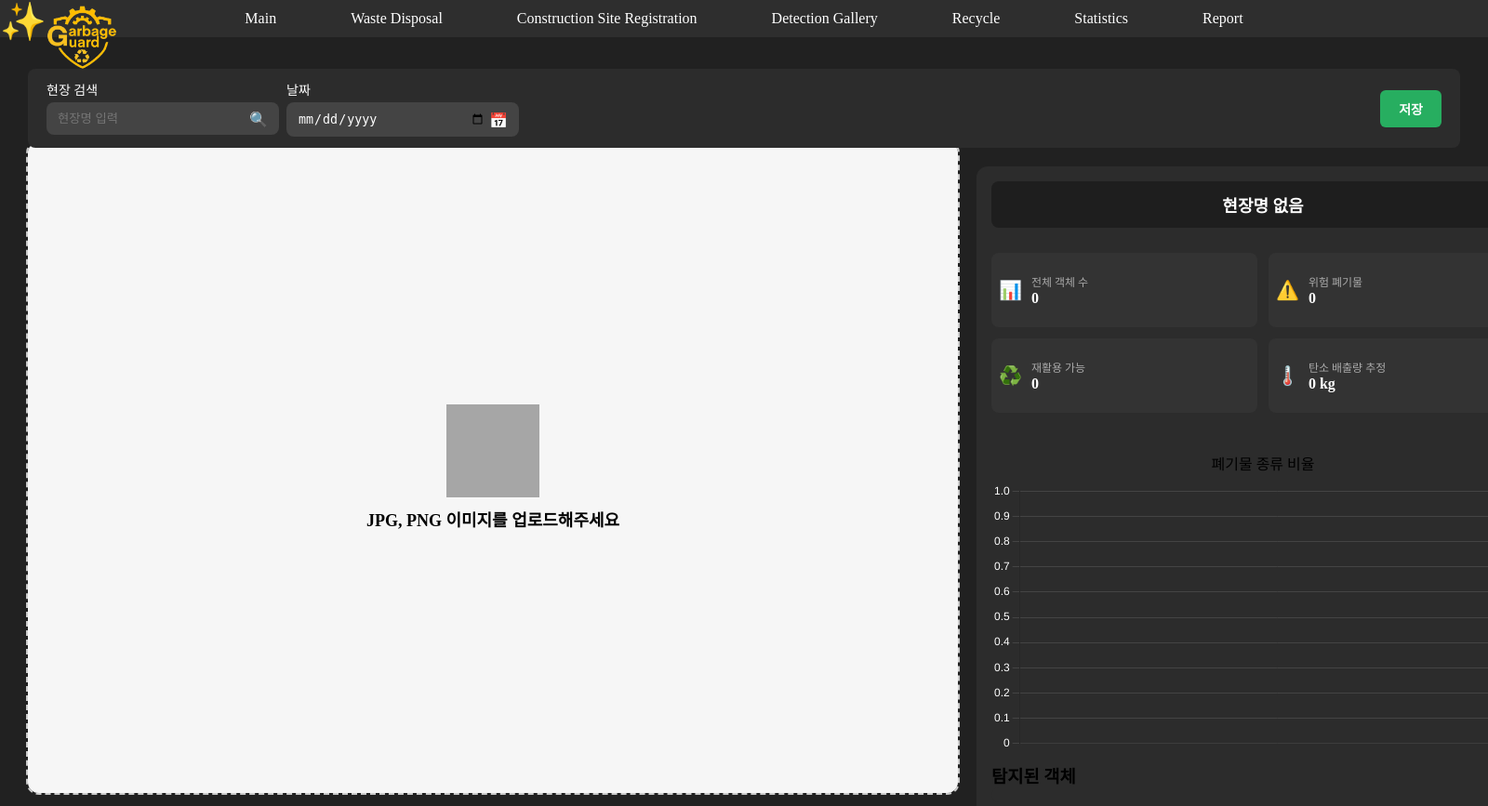
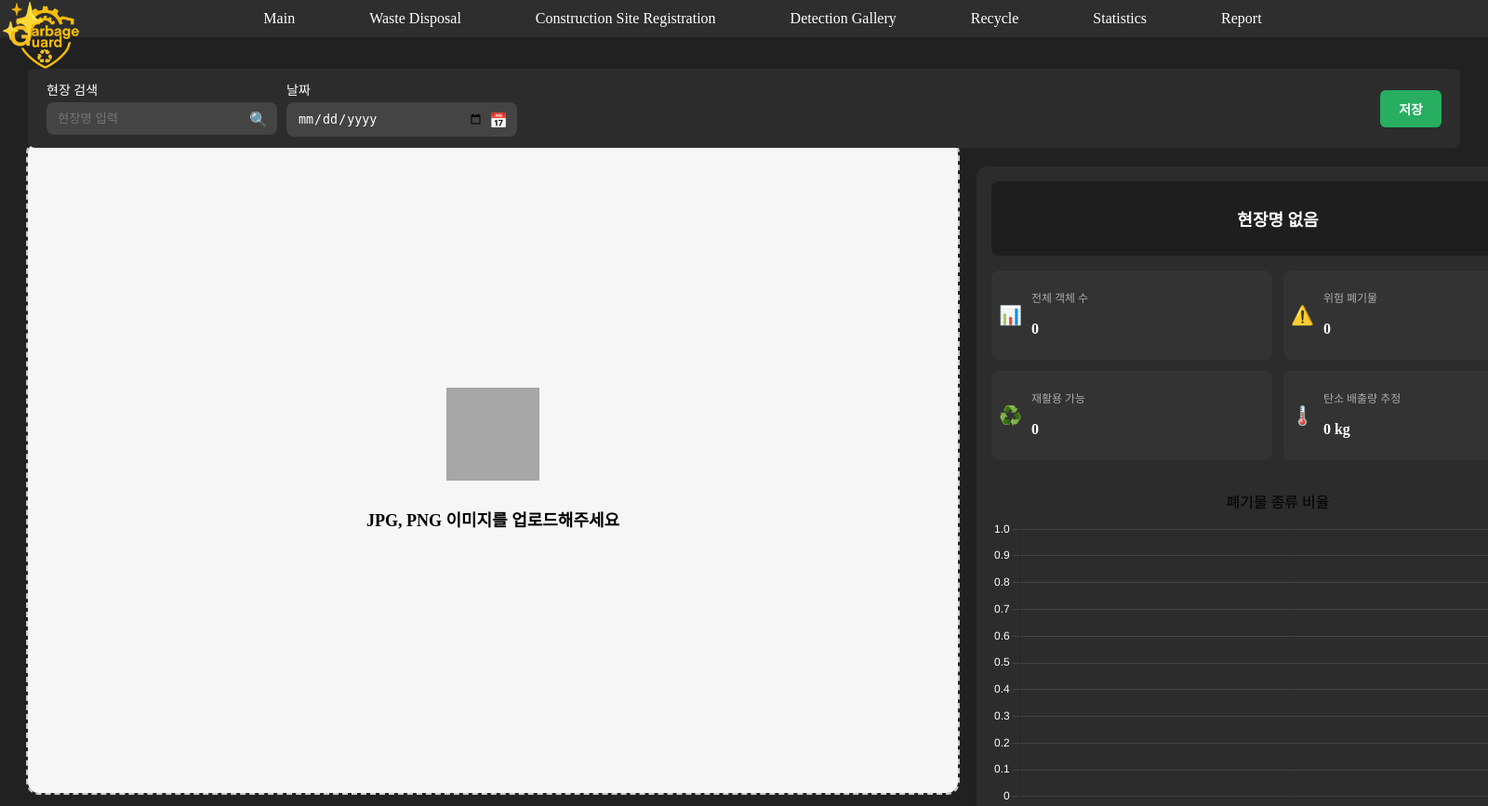
Before and after one commit to MinGiTae/GarbageGuard, a Flask app: page /upload/waste_disposal in a window 1600 px wide; the page is wider, and only the part inside the window is pictured. Shown: the top 867 px of that part at 93% size. Run offline with Flask 3, Linux system fonts and the light colour scheme; some libraries are stand-ins or nearby versions; grey boxes are pictures that could not be loaded.

Commit message:
2025-04-28 화요일
waste_disposal 약간 수정

```diff
--- a/static/css/GG_002_waste_disposal.css
+++ b/static/css/GG_002_waste_disposal.css
@@ -1,13 +1,5 @@
-/* Reset & 기본 박스 설정 */
-* {
-  box-sizing: border-box;
-  margin: 0;
-  padding: 0;
-}
-body {
-  margin: 0;
-  padding: 0;
-}
+
+
 
 /* 메인 컨테이너: 네비게이션 높이 고려 */
 .main-wrapper {
@@ -63,7 +55,7 @@ body {
   position: relative;
 }
 .input-with-icon input {
-  width: 100%;
+  width: 80%;
   padding: 10px 36px 10px 12px;
   border-radius: 8px;
   border: none;
@@ -113,11 +105,9 @@ body {
 
 /* 좌측 패널 */
 .left-panel {
-  flex: 0 0 60%;
   display: flex;
   justify-content: center;
   align-items: center;
-  height: 100%;
 }
 
 /* 우측 패널 */
@@ -135,7 +125,6 @@ body {
 
 /* 업로드 래퍼 */
 .upload-wrapper {
-  position: relative;
   width: 1000px;
   height: 700px;
   background: #eeeeee;
@@ -148,7 +137,6 @@ body {
   cursor: pointer;
 }
 .upload-placeholder {
-  position: absolute;
   width: 100%;
   height: 100%;
   background-color: rgba(255, 255, 255, 0.5);
--- a/static/css/layout.css
+++ b/static/css/layout.css
@@ -1,4 +1,4 @@
-html, body{margin: 0;padding: 0;background-color: #212121; height: 280vh; scrollbar-width: none;-ms-overflow-style: none;}
+html, body{margin: 0;padding: 0;background-color: #212121; height: 285vh; scrollbar-width: none;-ms-overflow-style: none;}
 body::-webkit-scrollbar {display: none;}
 header{width: 100%;height: 0%;background-color: #2e2e2e;}
 nav{width: 100%;height: 30px;float: left;background-color: #2e2e2e;position: fixed;}
--- a/templates/GG_002_waste_disposal.html
+++ b/templates/GG_002_waste_disposal.html
@@ -47,6 +47,11 @@
       <button class="save-button">저장</button>
     </div>
   </div>
+
+
+
+
+
 
   <!-- 콘텐츠 행 -->
   <div class="content-row">
```
